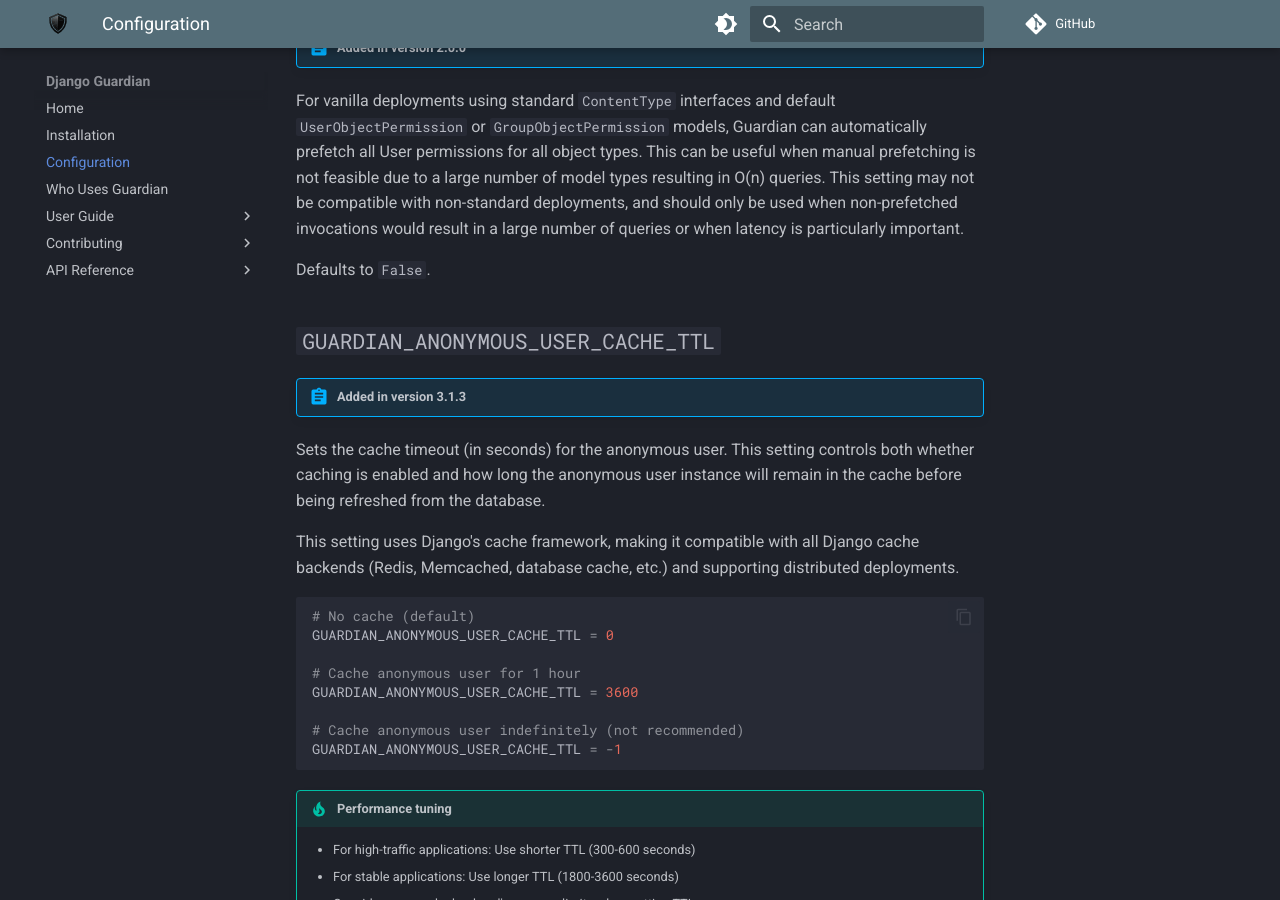
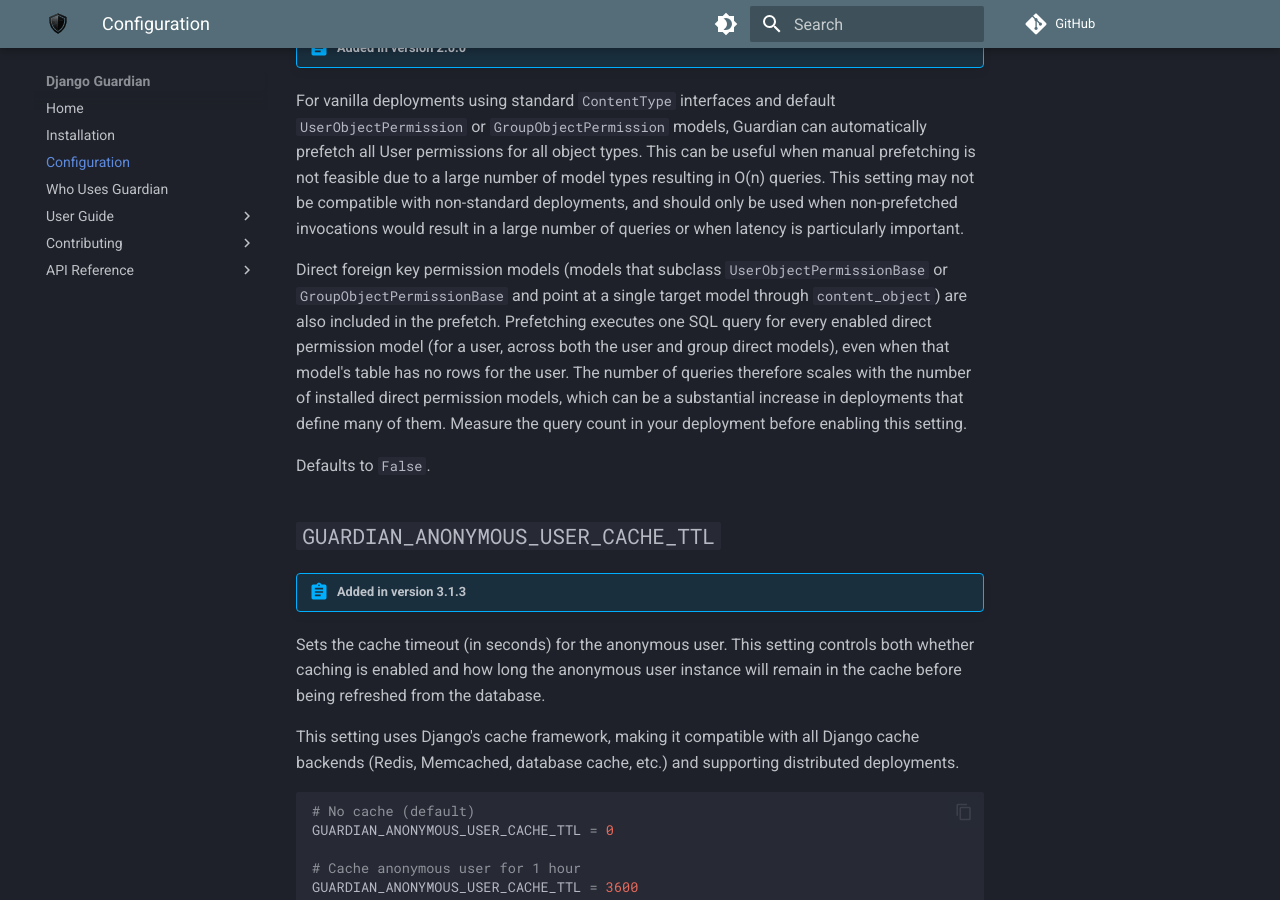
Before and after one commit to django-guardian/django-guardian, an MkDocs documentation site: the page built from docs/configuration.md, in a window 1280 px wide and 900 px high, scrolled down 3216 px. Built offline with MkDocs 1.6.1 and Material for MkDocs 9.7.7, drawn with Linux system fonts in a browser that asks for light colours; plug-ins that fetch from the network failed and are left out; comment, search, counter and statistics services are not loaded.

Commit message:
docs: document AUTO_PREFETCH query cost for direct permission models

```diff
--- a/docs/configuration.md
+++ b/docs/configuration.md
@@ -152,6 +152,16 @@ may not be compatible with non-standard deployments, and should only be
 used when non-prefetched invocations would result in a large number of
 queries or when latency is particularly important.
 
+Direct foreign key permission models (models that subclass
+`UserObjectPermissionBase` or `GroupObjectPermissionBase` and point at
+a single target model through `content_object`) are also included in
+the prefetch. Prefetching executes one SQL query for every enabled
+direct permission model (for a user, across both the user and group
+direct models), even when that model's table has no rows for the user. The number of queries therefore scales with the number of
+installed direct permission models, which can be a substantial increase
+in deployments that define many of them. Measure the query count in your
+deployment before enabling this setting.
+
 Defaults to `False`.
 
 ## `GUARDIAN_ANONYMOUS_USER_CACHE_TTL`
```
